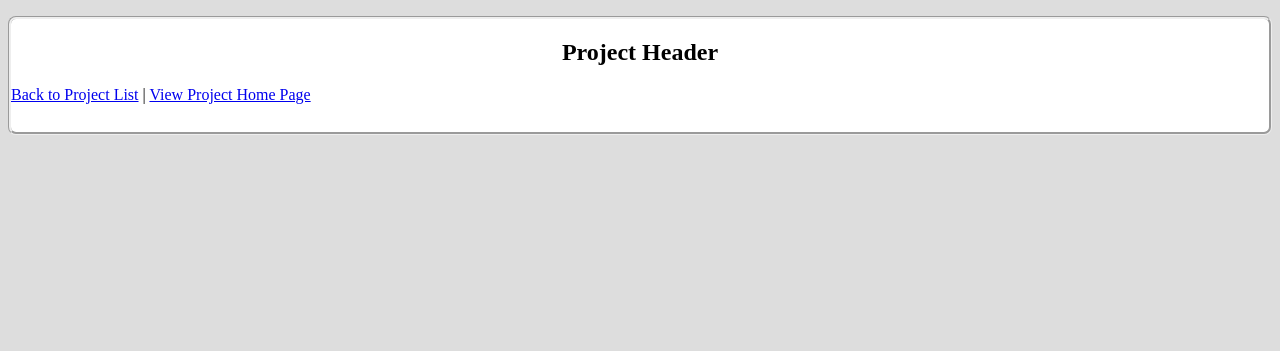
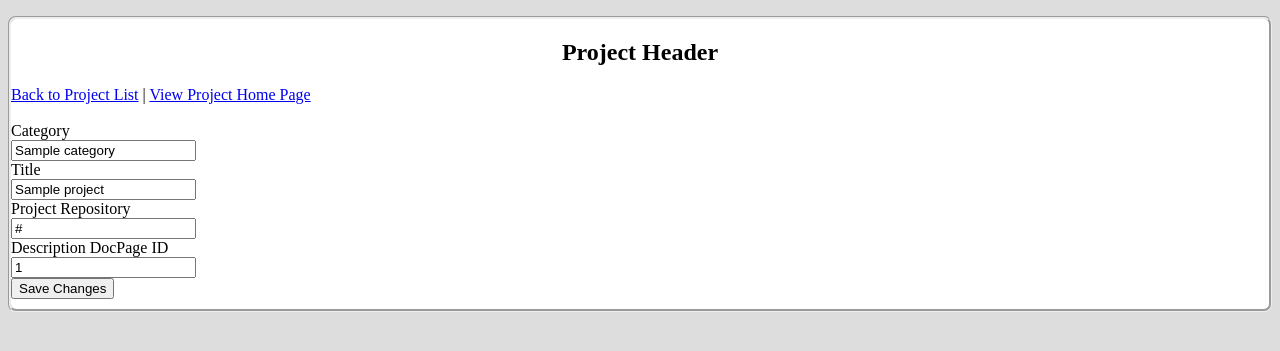
Before and after one commit to NicolasKiely/percms, a Django app: template proj/templates/proj/editor.html in a window 1280 px wide. Shown: the part 78-429 px from the top of the page. Run offline with Django 3.2, Linux system fonts and the light colour scheme; the template is opened without the code that fills it: most values are stand-ins (such as "Sample title", 1, 10 or a date in 2020).

Commit message:
Add project editor template

```diff
--- a/proj/templates/proj/editor.html
+++ b/proj/templates/proj/editor.html
@@ -15,5 +15,39 @@
       <a href="{% url 'project:editor_list' %}">Back to Project List</a> |
       <a href="{% url 'project:view' project.id %}">View Project Home Page</a>
     </div><br />
+
+    <form id="form_edit_header" class="form-horizontal" role="form"
+      action="{% url 'project:edit' %}" method="post"
+    >{% csrf_token %}
+      <div class="form-group">
+        {# Category field #}
+        <label class="col-sm-3 control-label">Category</label>
+        <div class="col-sm-8"><input class="form-control" type="text"
+            id="edit_cat" name="category" value="{{ project.category }}"
+        ></div>
+
+        {# Title field #}
+        <label class="col-sm-3 control-label">Title</label>
+        <div class="col-sm-8"><input class="form-control" type="text"
+            id="edit_title" name="title" value="{{ project.title }}"
+        ></div>
+
+        {# Project Repo field #}
+        <label class="col-sm-3 control-label">Project Repository</label>
+        <div class="col-sm-8"><input class="form-control" type="text"
+            id="edit_repo" name="repo" value="{{ project.repo_URL }}"
+        ></div>
+
+        {# Project about page #}
+        <label class="col-sm-3 control-label">Description DocPage ID</label>
+        <div class="col-sm-8"><input class="form-control" type="text"
+            id="edit_about" name="repo" value="{{ about_page }}"
+        ></div>
+
+      </div>
+      <button type="submit" class="btn btn-primary">
+        Save Changes
+      </button>
+    </form>
   {% close_box %}
 {% endblock %}
--- a/proj/views.py
+++ b/proj/views.py
@@ -21,6 +21,8 @@ def editor(request, pk):
     ''' Editor for a project '''
     project = get_object_or_404(Proj, pk=pk)
     context = { 'project': project }
+    if project.about_page:
+        context['about_page'] = project.about_page
     return core.render(request, 'proj/editor.html', **context)
 
 
```
